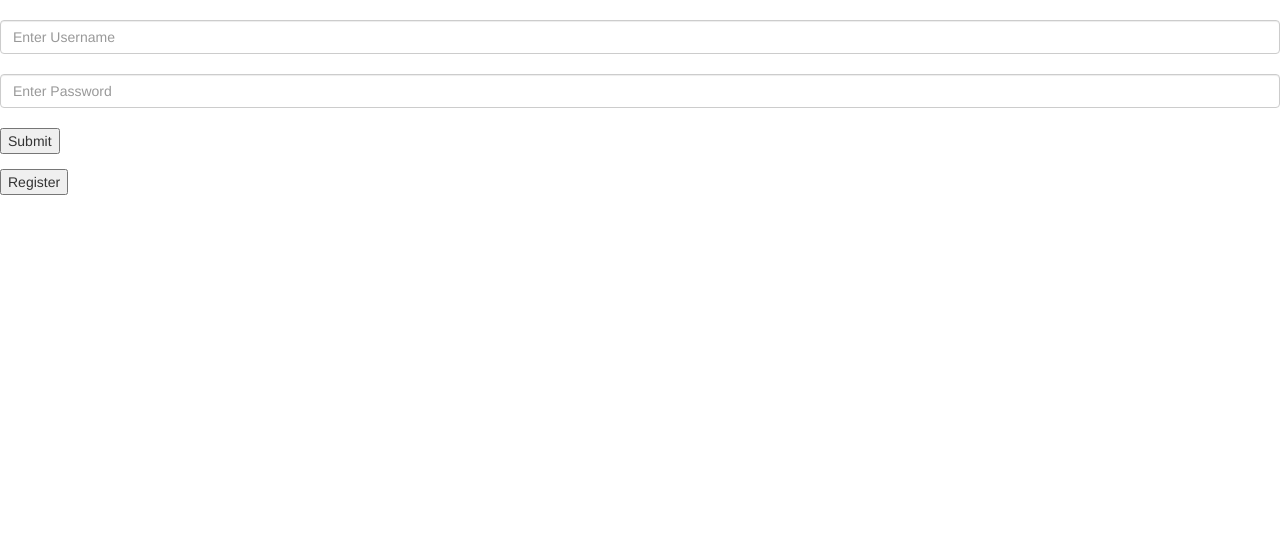
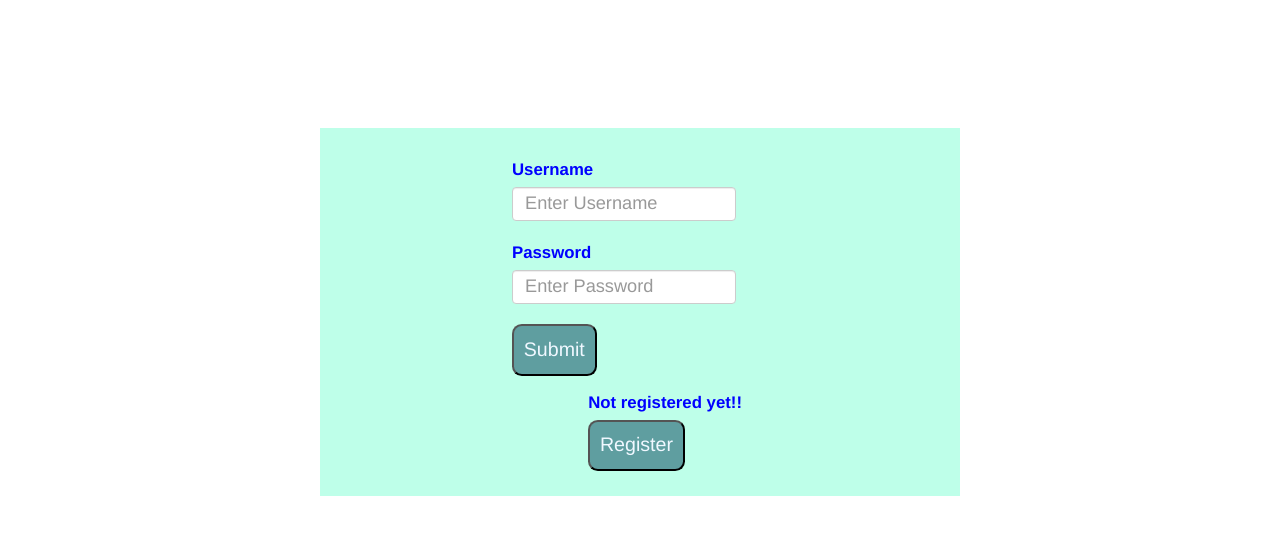
Before and after one commit to Amansingh1202/BookRating, a Flask app: page / in a window 1280 px wide. Shown: the top 535 px of the page. Run offline with Flask 2, Linux system fonts and the light colour scheme; some libraries are stand-ins or nearby versions.

Commit message:
add style to login page

```diff
--- a/create.py
+++ b/create.py
@@ -1,6 +1,8 @@
+import os
+
 from flask import Flask
+
 from models import *
-import os
 
 app = Flask(__name__)
 os.environ['DATABASE_URL'] = 'postgres://postgres:AmansinghK1202@localhost:5432/prac'
@@ -8,8 +10,10 @@ app.config['SQLALCHEMY_DATABASE_URI'] = os.getenv('DATABASE_URL')
 app.config['SQLALCHEMY_TRACK_MODIFICATIONS'] = False
 db.init_app(app)
 
+
 def main():
     db.create_all()
+
 
 if __name__ == '__main__':
     with app.app_context():
--- a/static/stylesheet1.css
+++ b/static/stylesheet1.css
@@ -1,3 +1,32 @@
-body{
-    background-color: greenyellow;
+.login-form{
+    background-color: rgba(127,255,212,0.5);
+    width: 50%;
+    margin-left: 25%;
+    padding-left: 15%;
+    margin-top: 10%;
+    padding-top: 10px;
+    padding-bottom: 10px;
 }
+.login-form input{
+    width: 50%;
+    font-size: 1.3em;
+}
+.login-form label{
+    font-size: 1.2em;
+    color: blue;
+}
+.login-form button{
+    background-color: cadetblue;
+    color: aliceblue;
+    padding: 0.5em;
+    font-size: 1.4em;
+    border-radius: 0.5em;
+}
+
+.login-form button:hover{
+    background-color: darkslateblue;
+    color: aliceblue;
+}
+.reg{
+    padding-left: 17%;
+}
--- a/templates/index.html
+++ b/templates/index.html
@@ -3,10 +3,10 @@
 
 {% block navbar %}
 <div class="navbar navbar-fixed-top">
-  <!-- ... -->
+    <!-- ... -->
 </div>
 {% endblock %}
 
 {% block content %}
-  <h1>Hello</h1>
+<h1>Hello</h1>
 {% endblock %}
--- a/templates/login.html
+++ b/templates/login.html
@@ -1,25 +1,35 @@
 {% extends "bootstrap/base.html" %}
 {% block title %}Login{% endblock %}
+{% block styles %}
+{{super()}}
+<link rel="stylesheet"
+      href="{{url_for('.static', filename='stylesheet1.css')}}">
+{% endblock %}
 
 {% block navbar %}
 <div class="navbar navbar-fixed-top">
-  <!-- ... -->
+    <!-- ... -->
 </div>
 {% endblock %}
 
 {% block content %}
-<form class="form-group" action="{{ url_for('index') }}" method="post" style="margin-top: 20px">
+<div class="login-form">
+<form action="{{ url_for('index') }}" class="form-group" method="post" style="margin-top: 20px">
     <div>
-        <input type="text" class="form-control" name="username" placeholder="Enter Username" required /><br/>
-        <input type="password" class="form-control" name="password" placeholder="Enter Password" required /><br/>
+        <label for="username">Username</label>
+        <input class="form-control" name="username" placeholder="Enter Username" required type="text"/><br/>
+        <label for="password">Password</label>
+        <input class="form-control" name="password" placeholder="Enter Password" required type="password"/><br/>
         <button type="submit">Submit</button>
     </div>
 </form>
-<form class="form-group" action="{{ url_for('signup') }}" method="post">
-    <button type="submit">Register </button>
+<form action="{{ url_for('signup') }}" class="form-group reg" method="post">
+    <label class="register_label">Not registered yet!!</label><br />
+    <button type="submit">Register</button>
 </form>
 {% if login_error == True %}
-<h2>Wrong Username or Password</h2>
+<h2 style="color: orangered;font-size: 2em">Wrong Username or Password.Try Again!!</h2>
 {% endif %}
+</div>
 
 {% endblock %}
--- a/templates/signupsuccess.html
+++ b/templates/signupsuccess.html
@@ -3,10 +3,10 @@
 
 {% block navbar %}
 <div class="navbar navbar-fixed-top">
-  <!-- ... -->
+    <!-- ... -->
 </div>
 {% endblock %}
 
 {% block content %}
-  <h1>Sign Up Success</h1>
+<h1>Sign Up Success</h1>
 {% endblock %}
```
Also changed, not shown: addBooks.py (+29 -0 lines), app.py (+16 -10 lines), models.py (+12 -3 lines), templates/signup.html (+5 -5 lines).
